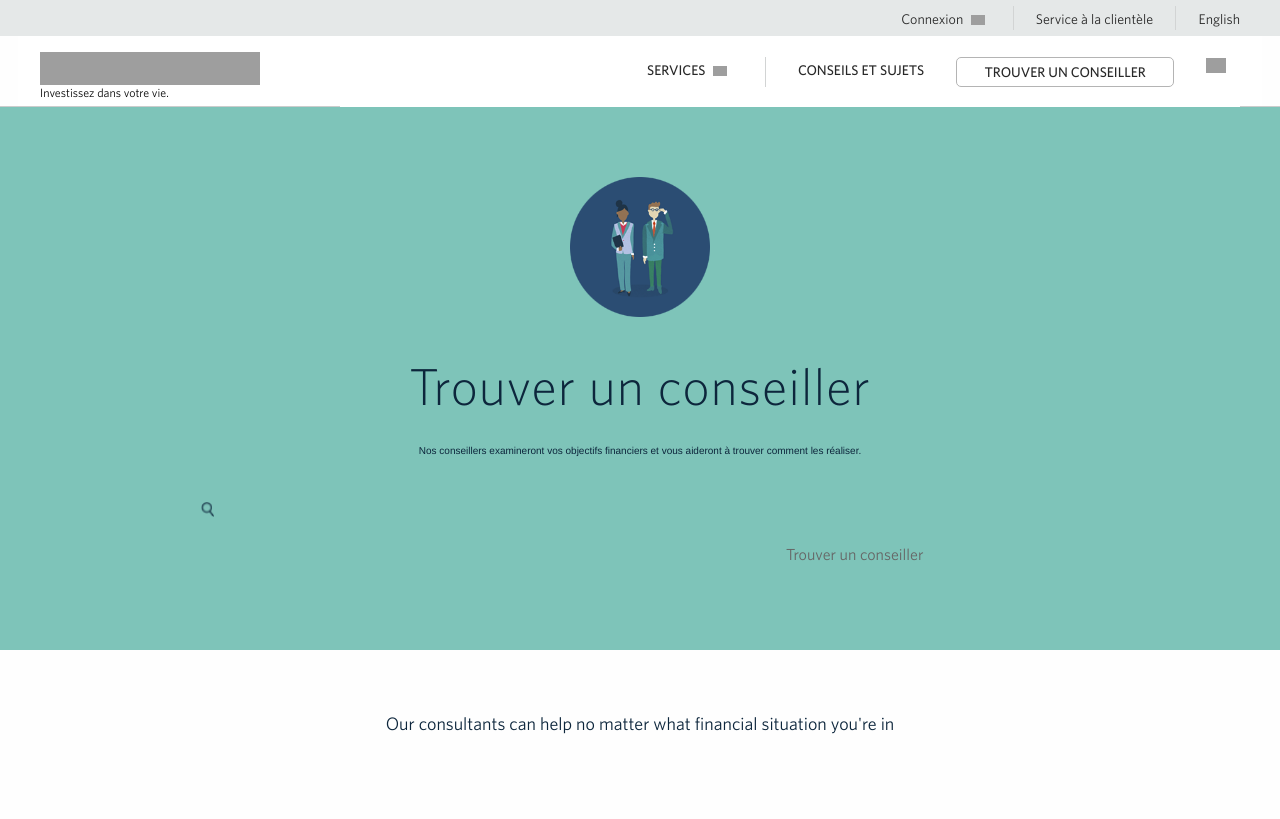
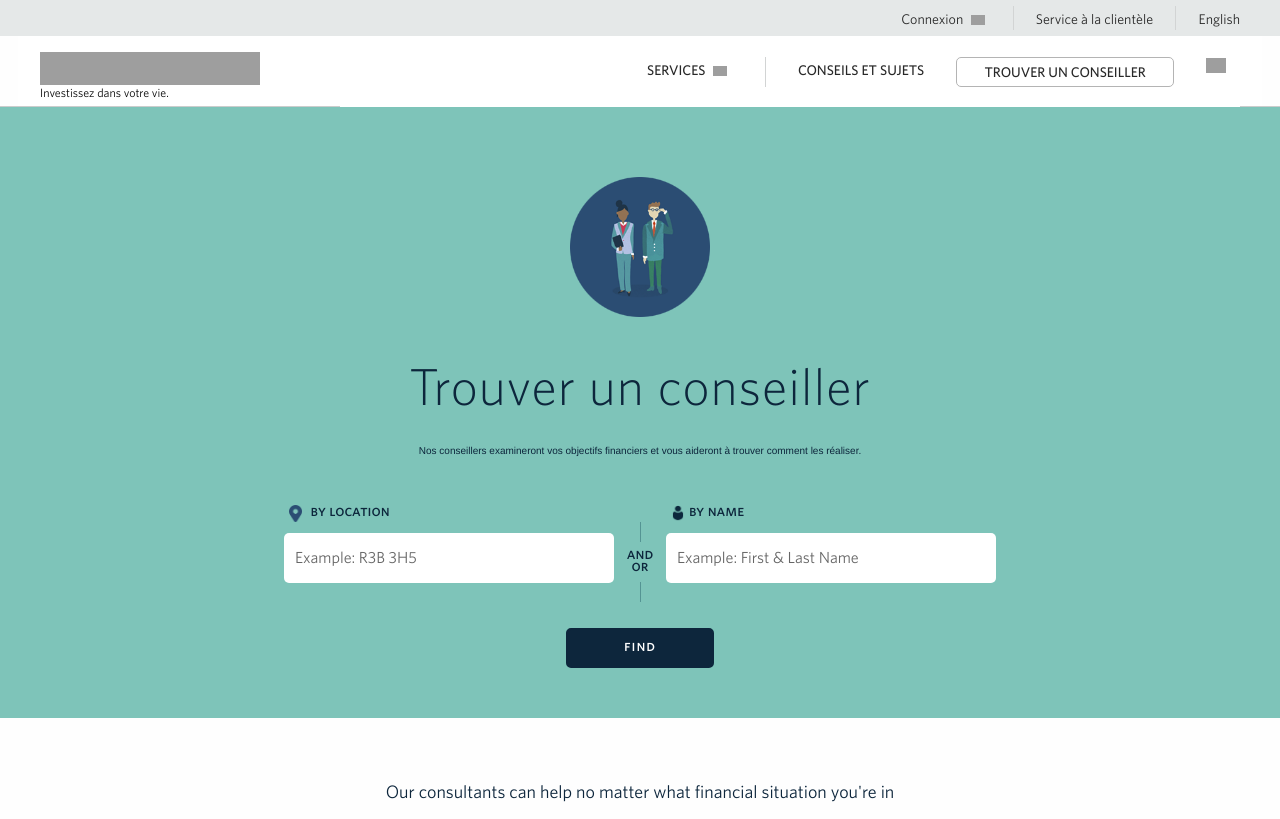
Before and after one commit to igfed/cwp-search, a website: page index-fr.html in a window 1280 px wide. Shown: the top 819 px of the page. Drawn offline with nearby package versions, Linux system fonts and the light colour scheme; grey boxes are pictures that could not be loaded; files whose address does not match are found by name.

Commit message:
French is in but has english copy

```diff
--- a/index-fr.html
+++ b/index-fr.html
@@ -178,15 +178,33 @@
                                 <p class="text-center">Nos conseillers examineront vos objectifs financiers et vous aideront à trouver comment les réaliser.</p>
                             </div>
                             <div class="row collapse">
-                               <button type="submit" value="Submit" id="SearchSubmitButton"><img src="images/search-icon-in-search-box.png" /></button>
-                                <!-- <div class="small-10 columns search-ui"> -->
-                                    <div class="search-ui--location search-ui" data-searchtype="location">
-                                        <label class="show-for-sr hide" for="FindAnAdvisor">Entrez le nom ou la ville</label>
-                                        <input class="typeahead itf_location itf_name" type="search" placeholder="Trouver un conseiller" name="Search" autocomplete="off" spellcheck="false" id="FindAnAdvisor">
+                                <div class="medium-5 columns search-ui">
+                                     <p class="tp_25"><img src="images/map-marker-blue.png"> By Location</p>
+                                    <div class="search-ui-location" data-searchtype="location">
+                                        <label class="show-for-sr hide" for="FindAnAdvisor">By Location</label>
+                                        <input class="typeahead itf_location" type="search" placeholder="Example: R3B 3H5" name="Search" autocomplete="off" spellcheck="false" id="FindAnAdvisor_location">
                                     </div>
-                                    <!-- <div class="adv-search-right"> -->
-                                   <!-- </div> -->
-                                <!-- </div> -->
+                                </div>
+
+                                <div class="small-12 medium-1 columns search-ui-and-or">
+                                    <p class="search-ui-border-left search-ui-border-top"></p>
+                                    <p class="tp_25">and</p>
+                                    <p class="tp_25 show-for-small-only">|</p>
+                                    <p class="tp_25">or</p>
+                                    <p class="search-ui-border-right search-ui-border-bottom"></p>
+                                </div>
+
+                                <div class="medium-5 columns search-ui">
+                                    <p class="tp_25"><img src="images/find-an-advisor-advisor-icon.png">By Name</p>
+                                    <div class="search-ui-name" data-searchtype="location">
+                                        <label class="show-for-sr hide" for="FindAnAdvisor">By Name</label>
+                                        <input class="typeahead itf_name" type="search" placeholder="Example: First &amp; Last Name" name="Search" autocomplete="off" spellcheck="false" id="FindAnAdvisor_name">
+                                    </div>
+                                  </div>
+
+                                  <div class="medium-3 large-2 medium-centered search-ui-button">
+                                     <input type="submit" class="outline-btn primary" id="SearchSubmitButton" value="find">
+                                  </div>
                             </div>
                         </div>
                     </div>
```
